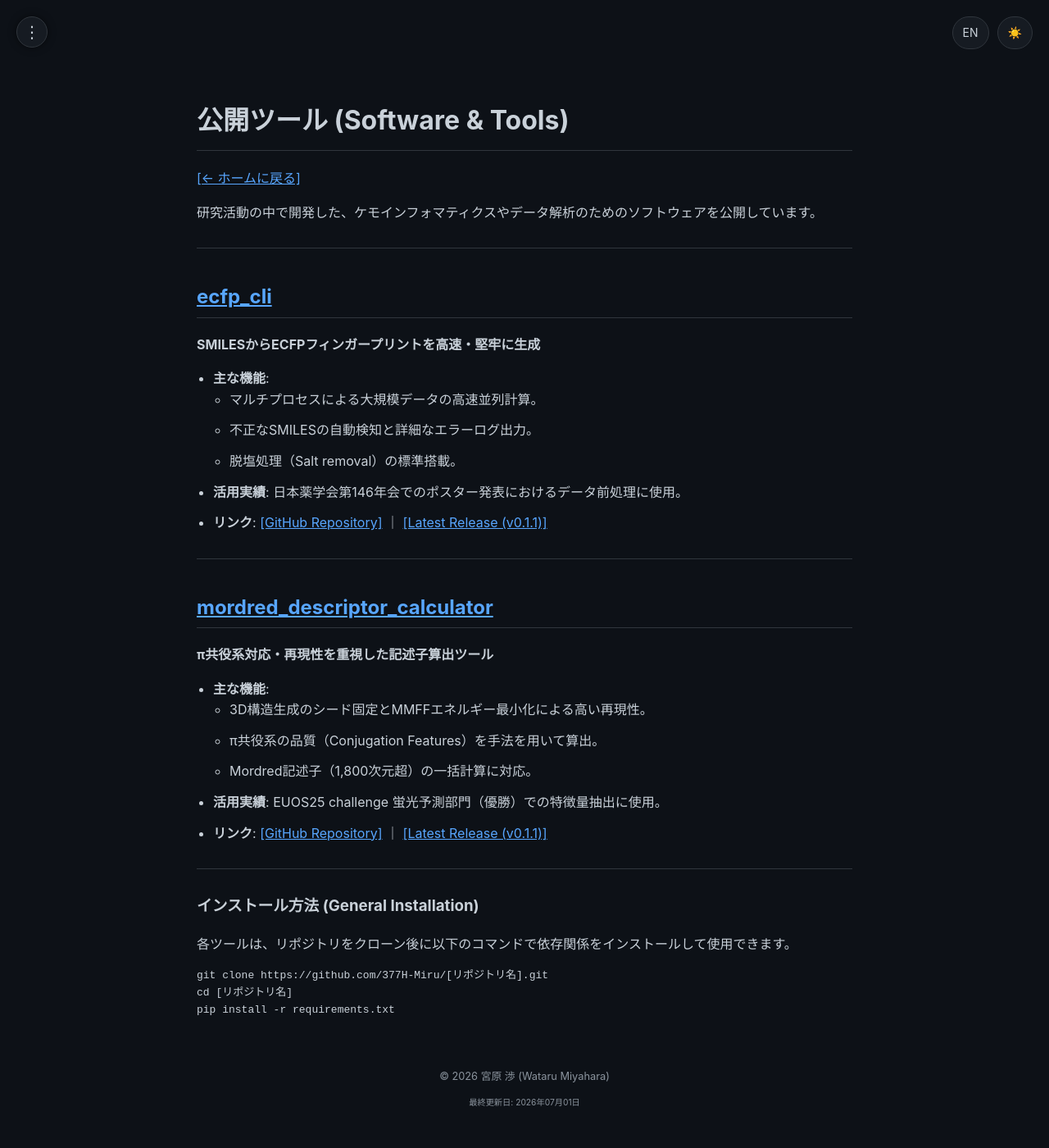
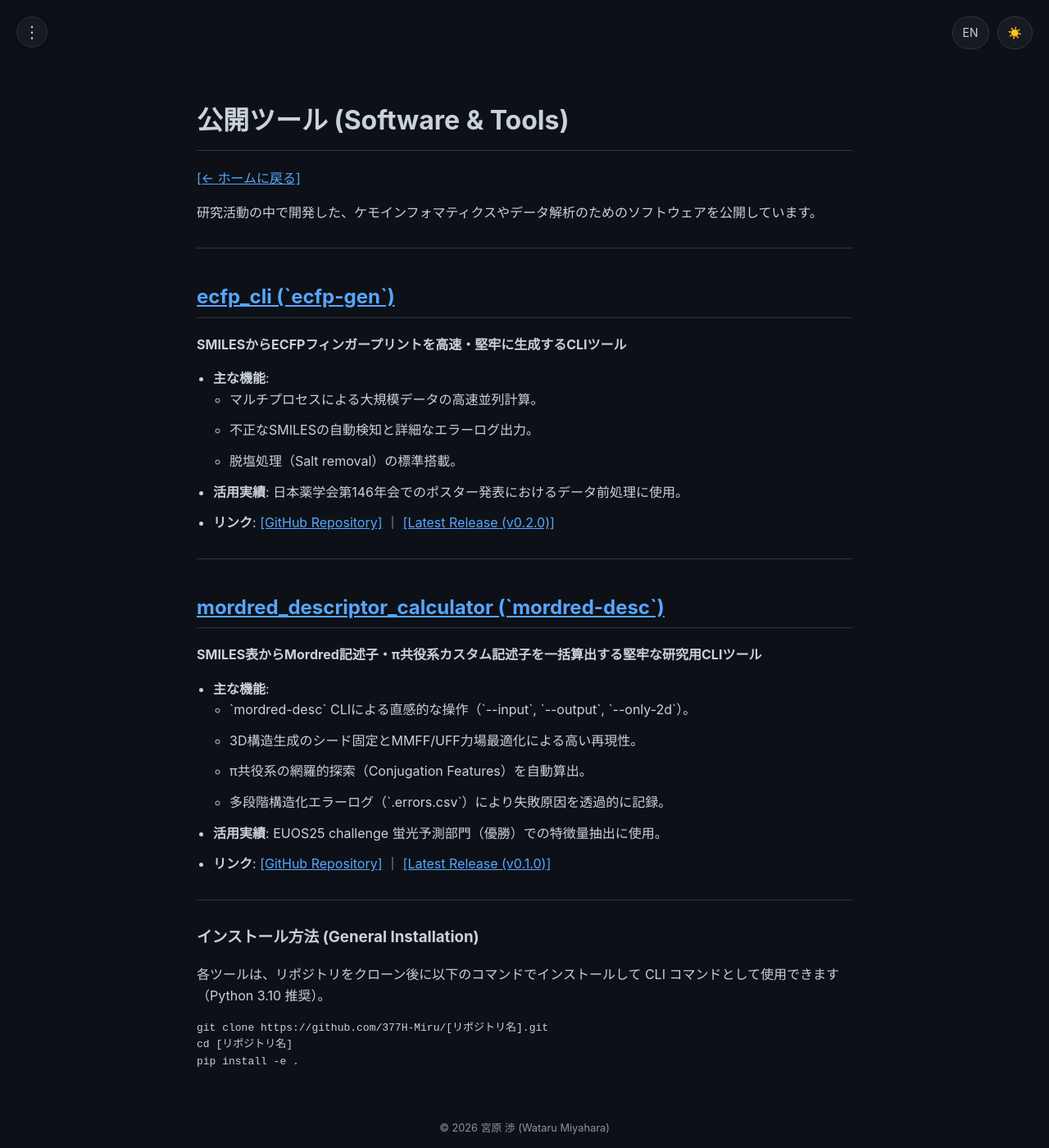
Before and after one commit to 377H-Miru/377H-Miru.github.io, a Jekyll site: the page built from tools.md, in a window 1280 px wide and 1400 px high. Shown: the whole window at 82% size. Built offline with Jekyll 4.4.1, drawn with Linux system fonts in a browser that asks for light colours.

Commit message:
Update tools pages with public release details for ecfp-gen and mordred-desc CLI tools

```diff
--- a/tools.md
+++ b/tools.md
@@ -13,8 +13,8 @@ permalink: /tools/
 
 <hr>
 
-<h2><a href="https://github.com/377H-Miru/ecfp_cli" target="_blank">ecfp_cli</a></h2>
-<p><b>SMILESからECFPフィンガープリントを高速・堅牢に生成</b></p>
+<h2><a href="https://github.com/377H-Miru/ecfp_cli" target="_blank">ecfp_cli (`ecfp-gen`)</a></h2>
+<p><b>SMILESからECFPフィンガープリントを高速・堅牢に生成するCLIツール</b></p>
 <ul>
     <li><b>主な機能</b>:
         <ul>
@@ -24,29 +24,30 @@ permalink: /tools/
         </ul>
     </li>
     <li><b>活用実績</b>: 日本薬学会第146年会でのポスター発表におけるデータ前処理に使用。</li>
-    <li><b>リンク</b>: <a href="https://github.com/377H-Miru/ecfp_cli" target="_blank">[GitHub Repository]</a> ｜ <a href="https://github.com/377H-Miru/ecfp_cli/releases/latest" target="_blank">[Latest Release (v0.1.1)]</a></li>
+    <li><b>リンク</b>: <a href="https://github.com/377H-Miru/ecfp_cli" target="_blank">[GitHub Repository]</a> ｜ <a href="https://github.com/377H-Miru/ecfp_cli/releases/latest" target="_blank">[Latest Release (v0.2.0)]</a></li>
 </ul>
 
 <hr>
 
-<h2><a href="https://github.com/377H-Miru/mordred_descriptor_calculator" target="_blank">mordred_descriptor_calculator</a></h2>
-<p><b>π共役系対応・再現性を重視した記述子算出ツール</b></p>
+<h2><a href="https://github.com/377H-Miru/mordred_descriptor_calculator" target="_blank">mordred_descriptor_calculator (`mordred-desc`)</a></h2>
+<p><b>SMILES表からMordred記述子・π共役系カスタム記述子を一括算出する堅牢な研究用CLIツール</b></p>
 <ul>
     <li><b>主な機能</b>:
         <ul>
-            <li>3D構造生成のシード固定とMMFFエネルギー最小化による高い再現性。</li>
-            <li>π共役系の品質（Conjugation Features）を手法を用いて算出。</li>
-            <li>Mordred記述子（1,800次元超）の一括計算に対応。</li>
+            <li>`mordred-desc` CLIによる直感的な操作（`--input`, `--output`, `--only-2d`）。</li>
+            <li>3D構造生成のシード固定とMMFF/UFF力場最適化による高い再現性。</li>
+            <li>π共役系の網羅的探索（Conjugation Features）を自動算出。</li>
+            <li>多段階構造化エラーログ（`.errors.csv`）により失敗原因を透過的に記録。</li>
         </ul>
     </li>
     <li><b>活用実績</b>: EUOS25 challenge 蛍光予測部門（優勝）での特徴量抽出に使用。</li>
-    <li><b>リンク</b>: <a href="https://github.com/377H-Miru/mordred_descriptor_calculator" target="_blank">[GitHub Repository]</a> ｜ <a href="https://github.com/377H-Miru/mordred_descriptor_calculator/releases/latest" target="_blank">[Latest Release (v0.1.1)]</a></li>
+    <li><b>リンク</b>: <a href="https://github.com/377H-Miru/mordred_descriptor_calculator" target="_blank">[GitHub Repository]</a> ｜ <a href="https://github.com/377H-Miru/mordred_descriptor_calculator/releases/latest" target="_blank">[Latest Release (v0.1.0)]</a></li>
 </ul>
 
 <hr>
 
 <h3>インストール方法 (General Installation)</h3>
-<p>各ツールは、リポジトリをクローン後に以下のコマンドで依存関係をインストールして使用できます。</p>
+<p>各ツールは、リポジトリをクローン後に以下のコマンドでインストールして CLI コマンドとして使用できます（Python 3.10 推奨）。</p>
 <pre><code>git clone https://github.com/377H-Miru/[リポジトリ名].git
 cd [リポジトリ名]
-pip install -r requirements.txt</code></pre>
+pip install -e .</code></pre>
```
Also changed, not shown: en/tools.md (+11 -10 lines).
